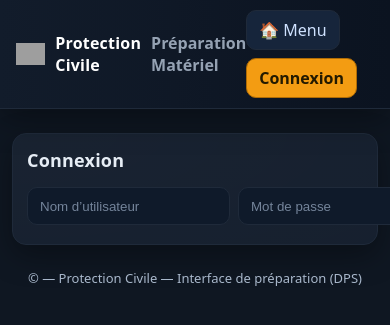
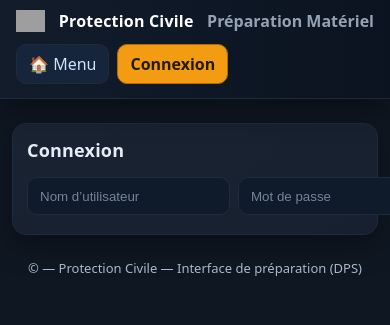
Before and after one commit to protec38/VERIFMATOS, a Flask app: page /login in a window 390 px wide; the page is wider, and only the part inside the window is pictured. Shown: the top 325 px of that part. Run offline with Flask 3, Linux system fonts and the light colour scheme; some libraries are stand-ins or nearby versions; grey boxes are pictures that could not be loaded.

Commit message:
Improve top navigation responsiveness

```diff
--- a/web/app/templates/base.html
+++ b/web/app/templates/base.html
@@ -19,14 +19,18 @@
     font-family:system-ui,-apple-system,Segoe UI,Roboto,Arial,sans-serif;
     -webkit-font-smoothing:antialiased;-moz-osx-font-smoothing:grayscale}
 
-  .appbar{position:sticky;top:0;z-index:50;display:flex;align-items:center;justify-content:space-between;
+  .appbar{position:sticky;top:0;z-index:50;display:flex;align-items:center;justify-content:space-between;flex-wrap:wrap;
     background:linear-gradient(90deg,var(--bg-2),var(--bg-3));border-bottom:1px solid var(--border);
-    padding:10px 16px;box-shadow:var(--shadow)}
+    padding:10px 16px;box-shadow:var(--shadow);gap:12px}
   .appbar .left{display:flex;align-items:center;gap:10px}
   .logo{height:22px}
   .brand{font-weight:800;color:#fff;letter-spacing:.2px}
   .brand-sub{color:var(--muted);font-weight:600}
-  .appbar .right{display:flex;gap:8px;align-items:center;flex-wrap:wrap}
+  .appbar .right{display:flex;gap:8px;align-items:center;flex-wrap:nowrap;overflow-x:auto;max-width:100%;
+    padding-bottom:4px;scrollbar-width:thin;scrollbar-color:rgba(255,255,255,.25) transparent}
+  .appbar .right::-webkit-scrollbar{height:6px}
+  .appbar .right::-webkit-scrollbar-thumb{background:rgba(255,255,255,.25);border-radius:999px}
+  .appbar .right::-webkit-scrollbar-track{background:transparent}
   .btn{display:inline-flex;align-items:center;gap:6px;padding:8px 12px;border-radius:10px;text-decoration:none;
     cursor:pointer;border:1px solid var(--border);background:#16253b;color:#cfe2ff;
     transition:transform .12s,background .12s;user-select:none}
@@ -65,6 +69,11 @@
   .item{display:flex;align-items:center;justify-content:space-between;padding:6px;gap:8px;border-radius:10px;background:#111b2a}
   .alert{padding:10px 12px;border-radius:12px;border:1px solid var(--border);background:#0e1a2b}
   .footer{text-align:center;margin:18px 0 30px;font-size:13px;color:var(--muted-2)}
+  @media (max-width:840px){
+    .appbar{flex-direction:column;align-items:flex-start}
+    .appbar .left{width:100%;justify-content:space-between;gap:12px}
+    .appbar .right{width:100%;justify-content:flex-start}
+  }
   </style>
 </head>
 <body>
```
